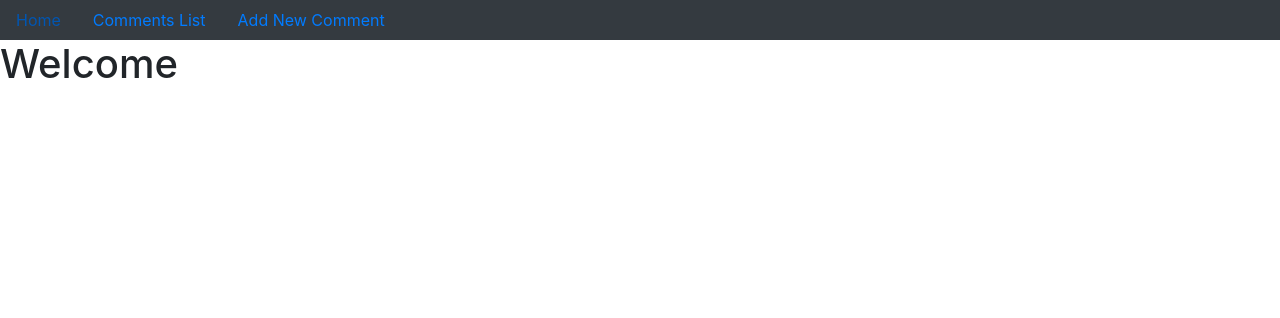
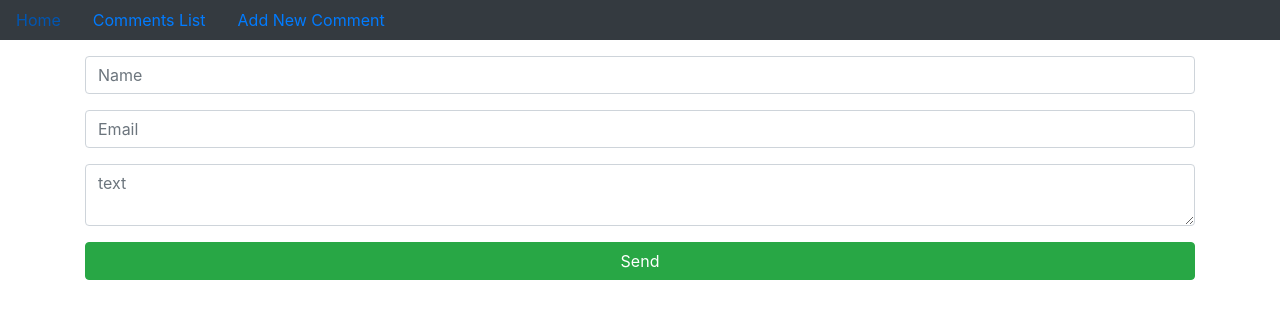
Before and after one commit to JhonathanMusa/blog_application, a React (Create React App) app in the folder public/: page /new-comment in a window 1280 px wide. Shown: the top 318 px of the page. Built offline with nearby package versions, Linux system fonts and the light colour scheme.

Commit message:
adding new comments form

```diff
--- /dev/null
+++ b/public/src/components/AddComment.js
@@ -0,0 +1,62 @@
+import axios from "axios";
+import React, { useState } from "react";
+
+export default function AddComment() {
+  const [newComment, setNewComment] = useState([]);
+
+  const inputHandle = (e) => {
+    setNewComment({
+      ...newComment,
+      [e.target.name]: e.target.value,
+    });
+  };
+
+  const submithandle = (e) => {
+    e.preventDefault();
+
+    axios
+      .post("http://localhost:8000/add-comment/", newComment)
+      .then((res) => {
+        console.log(res.data);
+      })
+      .catch((error) => {
+        console.log(error);
+      });
+  };
+
+  return (
+    <div className="container mt-3">
+      <form onSubmit={submithandle}>
+        <div className="form-group">
+          <input
+            className="form-control"
+            name="name"
+            onChange={inputHandle}
+            placeholder="Name"
+            type="text"
+          />
+        </div>
+        <div className="form-group">
+          <input
+            className="form-control"
+            name="email"
+            onChange={inputHandle}
+            placeholder="Email"
+            type="email"
+          />
+        </div>
+        <div className="form-group">
+          <textarea
+            className="form-control"
+            name="text"
+            onChange={inputHandle}
+            placeholder="text"
+          ></textarea>
+        </div>
+        <div>
+          <button className="btn btn-success btn-block">Send</button>
+        </div>
+      </form>
+    </div>
+  );
+}
--- a/public/src/components/Nav.js
+++ b/public/src/components/Nav.js
@@ -2,25 +2,27 @@ import React from "react";
 import { BrowserRouter as Router, Route, Link } from "react-router-dom";
 import Home from "./Home";
 import CommentsList from "./CommentsList";
+import AddComment from "./AddComment";
 
 export default function Nav() {
   return (
     <Router>
       <div>
         <nav className="nav bg-dark">
-          <Link className="nav-link active" aria-current="page" to="/">
+          <Link className="nav-link" aria-current="page" to="/">
             Home
           </Link>
           <Link className="nav-link" to="/comments">
             Comments List
           </Link>
-          <Link className="nav-link" to="/">
+          <Link className="nav-link" to="/new-comment">
             Add New Comment
           </Link>
         </nav>
       </div>
-      <Route path="/" component={Home} />
+      <Route path="/" exact component={Home} />
       <Route path="/comments" component={CommentsList} />
+      <Route path="/new-comment" component={AddComment} />
     </Router>
   );
 }
```
Also changed, not shown: public/src/components/Home.js (+6 -7 lines).
